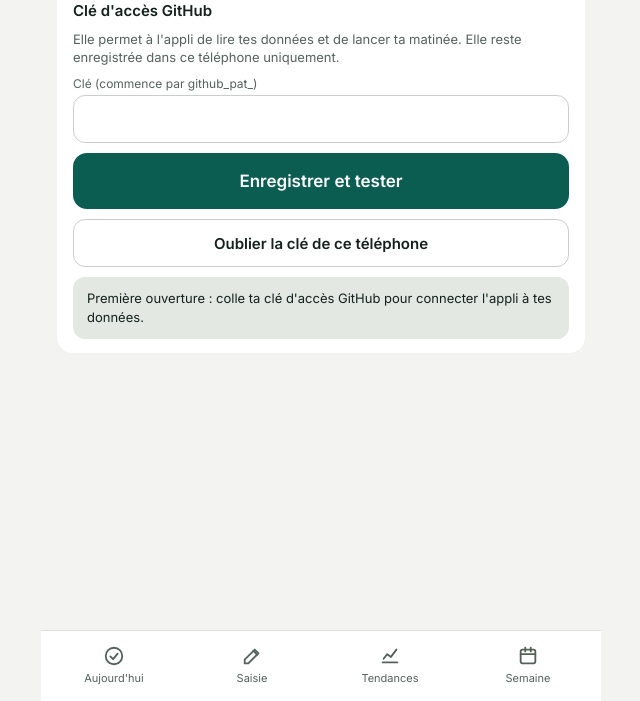
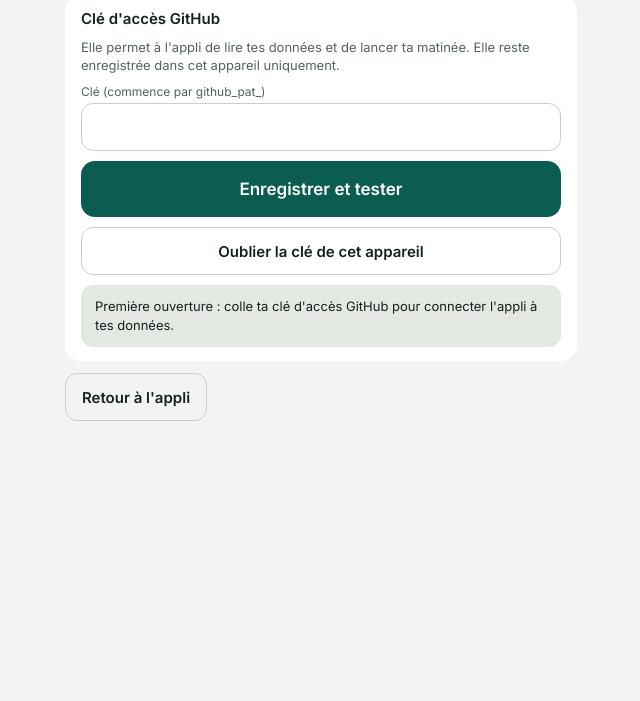
Before and after one commit to Adri0503-Chef-Marcel/coach-appli, a plain HTML site: page index.html in a window 1280 px wide. Shown: the part 99-800 px from the top of the page, without its empty margins (319-959 px from the left). Drawn offline with Linux system fonts and the light colour scheme.

Commit message:
Add files via upload

```diff
--- a/index.html
+++ b/index.html
@@ -56,7 +56,34 @@ main {
   flex: 1; min-height: 0; overflow-y: auto;
   padding: calc(env(safe-area-inset-top) + 20px) 16px 20px;
 }
-.onglet { display: flex; flex-direction: column; gap: 12px; }
+/* Téléphone : un seul onglet visible à la fois, choisi dans la barre du bas */
+.onglet { display: none; flex-direction: column; gap: 12px; min-width: 0; }
+body[data-onglet="aujourdhui"] #onglet-aujourdhui,
+body[data-onglet="saisie"] #onglet-saisie,
+body[data-onglet="tendances"] #onglet-tendances,
+body[data-onglet="semaine"] #onglet-semaine,
+body[data-onglet="reglages"] #onglet-reglages { display: flex; }
+
+/* Bouton de retour des Réglages */
+.retour { align-self: flex-start; }
+
+/* Tablette et petit PC : deux colonnes, sans barre d'onglets */
+@media (min-width: 760px) {
+  .appli { max-width: none; }
+  main { padding: 28px 24px 32px; }
+  body:not([data-onglet="reglages"]) main {
+    display: grid; grid-template-columns: repeat(2, minmax(0, 1fr)); gap: 32px 24px; align-items: start;
+    max-width: 1100px; width: 100%; margin: 0 auto;
+  }
+  body:not([data-onglet="reglages"]) .onglet:not(#onglet-reglages) { display: flex; }
+  body[data-onglet="reglages"] main { max-width: 560px; width: 100%; margin: 0 auto; }
+  body nav.onglets { display: none; }
+}
+
+/* Grand écran : les quatre onglets côte à côte, comme sur la maquette */
+@media (min-width: 1280px) {
+  body:not([data-onglet="reglages"]) main { grid-template-columns: repeat(4, minmax(0, 1fr)); max-width: 1680px; }
+}
 
 /* En-tête */
 .entete { display: flex; align-items: flex-start; justify-content: space-between; gap: 12px; }
@@ -207,7 +234,7 @@ nav.onglets button[aria-current="page"] { color: var(--vert); font-weight: 600;
   </section>
 
   <!-- ================= Saisie ================= -->
-  <section id="onglet-saisie" class="onglet" aria-labelledby="titre-saisie" hidden>
+  <section id="onglet-saisie" class="onglet" aria-labelledby="titre-saisie">
     <header class="entete">
       <div>
         <div class="sur-titre" id="saisie-date"></div>
@@ -257,31 +284,32 @@ nav.onglets button[aria-current="page"] { color: var(--vert); font-weight: 600;
   </section>
 
   <!-- ================= Tendances ================= -->
-  <section id="onglet-tendances" class="onglet" aria-labelledby="titre-tendances" hidden>
+  <section id="onglet-tendances" class="onglet" aria-labelledby="titre-tendances">
     <header class="entete"><div><div class="sur-titre">Santé et sport sur le même écran</div><h1 id="titre-tendances">Tendances</h1></div></header>
     <div class="bandeau info">Les graphiques de VFC, de sommeil, de forme et de fatigue arrivent à l'étape 6d.</div>
   </section>
 
   <!-- ================= Semaine ================= -->
-  <section id="onglet-semaine" class="onglet" aria-labelledby="titre-semaine" hidden>
+  <section id="onglet-semaine" class="onglet" aria-labelledby="titre-semaine">
     <header class="entete"><div><div class="sur-titre">Plan du coach et garde-fous</div><h1 id="titre-semaine">Semaine</h1></div></header>
     <div class="bandeau info">Le plan de la semaine et le verdict des garde-fous arrivent à l'étape 6d.</div>
   </section>
 
   <!-- ================= Réglages ================= -->
-  <section id="onglet-reglages" class="onglet" aria-labelledby="titre-reglages" hidden>
+  <section id="onglet-reglages" class="onglet" aria-labelledby="titre-reglages">
     <header class="entete"><div><div class="sur-titre">Connexion à ton dépôt GitHub</div><h1 id="titre-reglages">Réglages</h1></div></header>
     <section class="carte" style="display: flex; flex-direction: column; gap: 10px">
       <h2>Clé d'accès GitHub</h2>
-      <div class="aide">Elle permet à l'appli de lire tes données et de lancer ta matinée. Elle reste enregistrée dans ce téléphone uniquement.</div>
+      <div class="aide">Elle permet à l'appli de lire tes données et de lancer ta matinée. Elle reste enregistrée dans cet appareil uniquement.</div>
       <div class="champ">
         <label for="champ-jeton">Clé (commence par github_pat_)</label>
         <input id="champ-jeton" type="password" autocomplete="off" autocapitalize="off" spellcheck="false">
       </div>
       <button type="button" class="bouton principal" id="bouton-enregistrer-jeton">Enregistrer et tester</button>
-      <button type="button" class="bouton discret" id="bouton-oublier-jeton">Oublier la clé de ce téléphone</button>
+      <button type="button" class="bouton discret" id="bouton-oublier-jeton">Oublier la clé de cet appareil</button>
       <div id="reglages-statut" role="status" aria-live="polite"></div>
     </section>
+    <button type="button" class="bouton discret retour" data-aller="aujourdhui">Retour à l'appli</button>
   </section>
 
 </main>
@@ -731,14 +759,13 @@ function oublierJeton() {
   etat.donnees = null;
   const zone = $("reglages-statut");
   vider(zone);
-  zone.appendChild(bandeau("ok", "Clé effacée de ce téléphone."));
+  zone.appendChild(bandeau("ok", "Clé effacée de cet appareil."));
 }
 
 // ---------- Navigation ----------
 function afficherOnglet(nom) {
-  for (const section of document.querySelectorAll(".onglet")) {
-    section.hidden = section.id !== "onglet-" + nom;
-  }
+  // Le CSS décide de ce qui s'affiche : un onglet sur téléphone, tous côte à côte sur PC
+  document.body.dataset.onglet = nom;
   for (const bouton of document.querySelectorAll("nav.onglets button")) {
     if (bouton.dataset.onglet === nom) bouton.setAttribute("aria-current", "page");
     else bouton.removeAttribute("aria-current");
```
